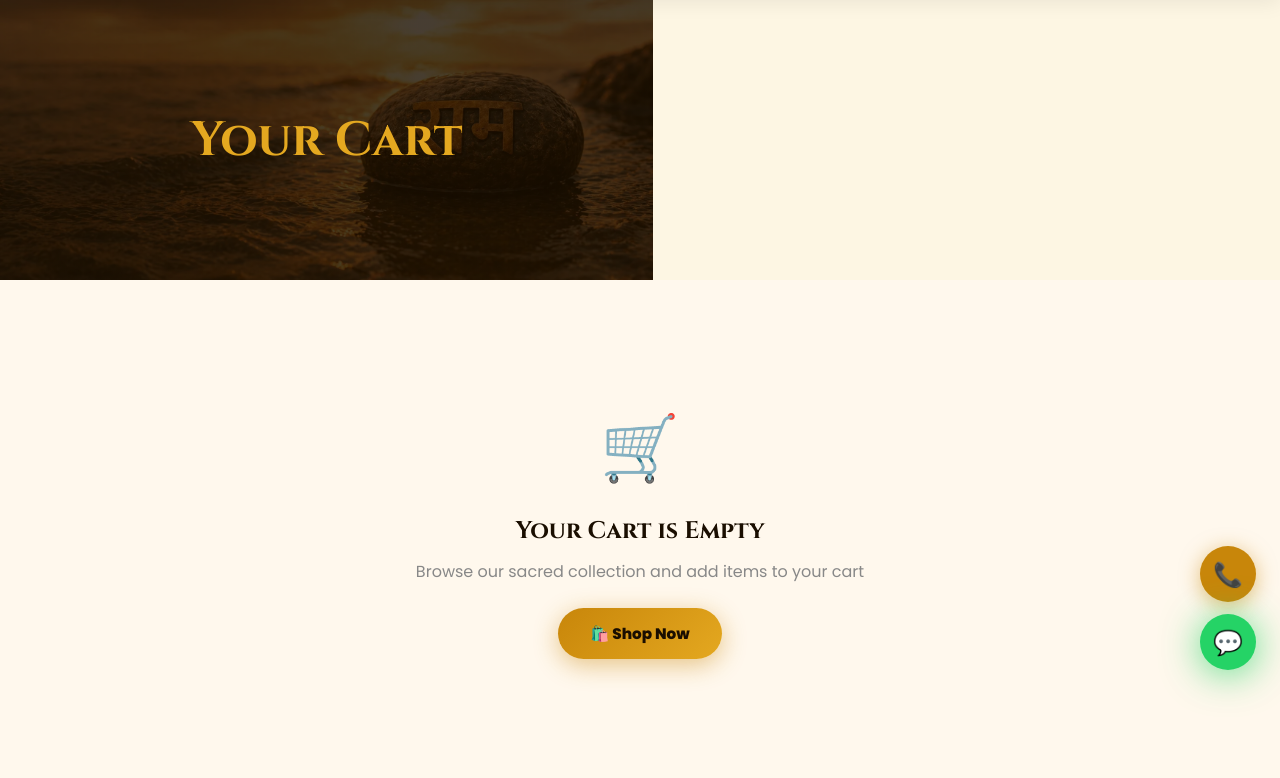
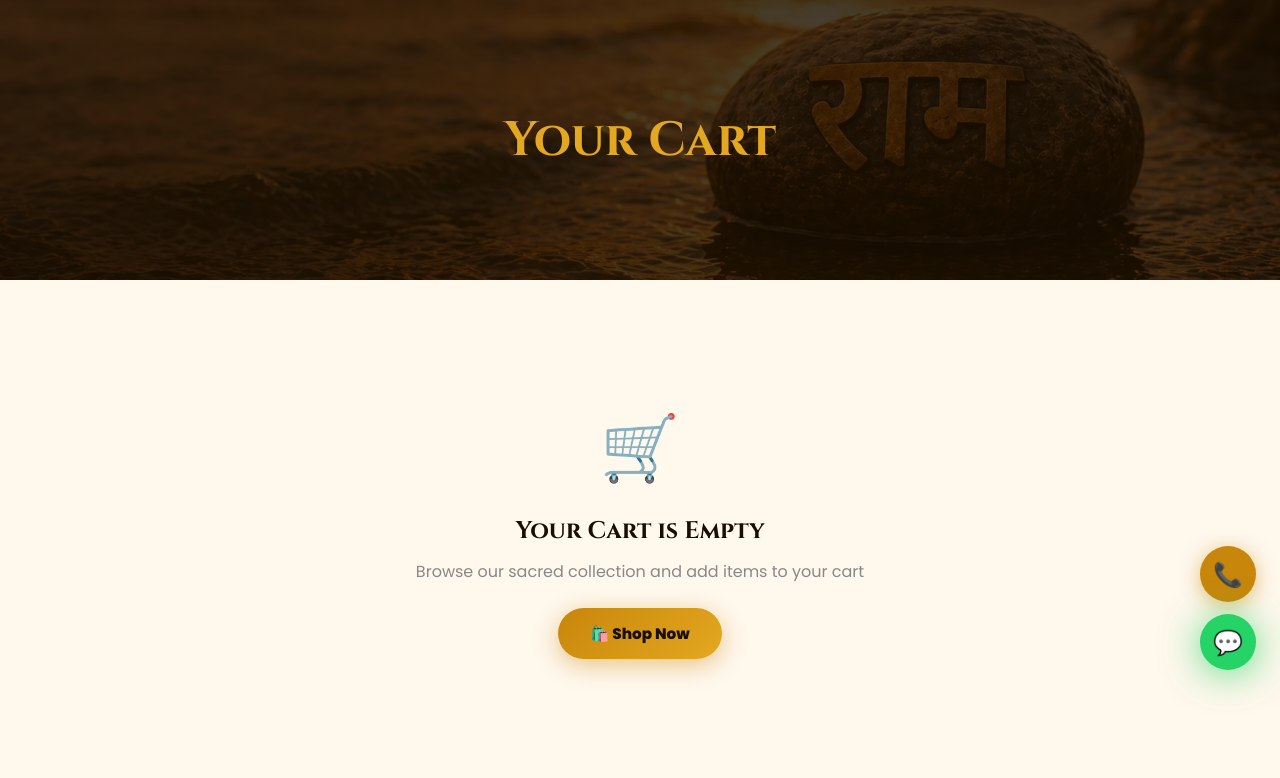
Before and after one commit to shriramsetu/ram-setu, a Flask app: page /cart in a window 1280 px wide. Shown: the part 106-884 px from the top of the page. Run offline with Flask 3, Linux system fonts and the light colour scheme; some web fonts are replaced.

Commit message:
Fix cart banner width on desktop
aspect-ratio: 21/9 was constraining width to ~46% of viewport (height x ratio).
Replaced with width: 100% so the banner always fills the full page width.

Co-Authored-By: Claude Sonnet 4.6 <noreply@anthropic.com>

```diff
--- a/static/css/base.css
+++ b/static/css/base.css
@@ -103,9 +103,9 @@ nav {
 }
 
 .shop-banner {
+    width: 100%;
     height: 35vh;
     min-height: 200px;
-    aspect-ratio: 21 / 9;
     background: linear-gradient(rgba(26, 14, 0, 0.8), rgba(26, 14, 0, 0.8)),
                 url('../images/banner/ram-setu-banner.webp') center/cover no-repeat;
     display: flex;
```
